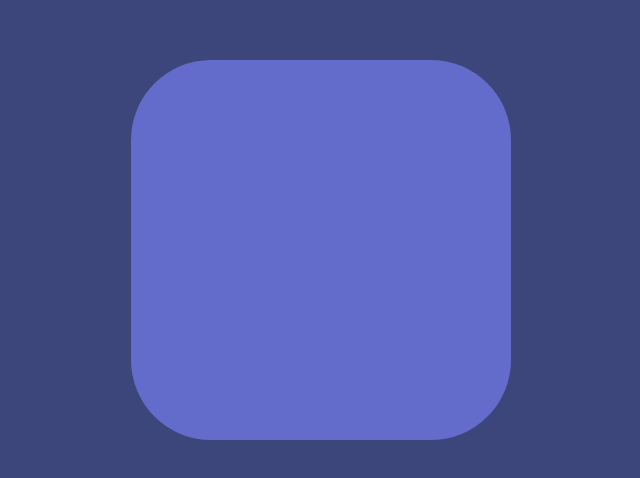
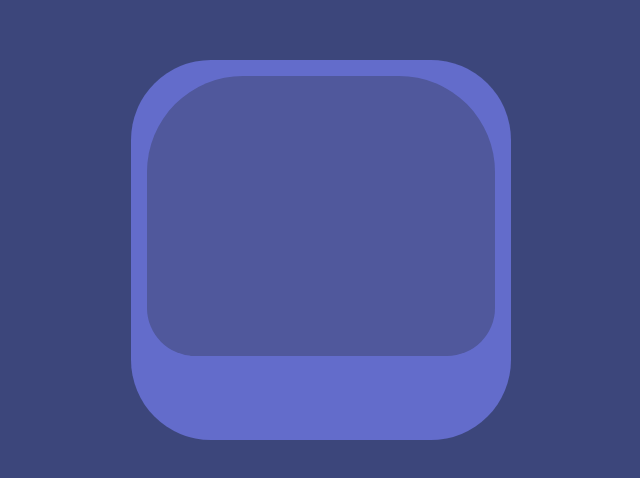
Before and after one commit to Prathamesh2603/Currency-Converter-using-HTML-CSS-JAVASCRIPT, a plain HTML site: page index.html in a window 1280 px wide. Shown: the part 150-628 px from the top of the page, without its empty margins (319-959 px from the left). Drawn offline with Linux system fonts and the light colour scheme.

Commit message:
Inner converter div is done

```diff
--- a/index.html
+++ b/index.html
@@ -9,7 +9,9 @@
 <body>
     <main>
         <div class="outer">
-            <div class="converter"></div>
+            <div class="converter">
+                <div class="inner-converter"></div>
+            </div>
         </div>
     </main>
     <script src="script.js"></script>
--- a/style.css
+++ b/style.css
@@ -16,4 +16,13 @@ body {
     height: 380px;
     background-color: #636CCB;
     border-radius: 5rem;
+    padding-left: 1rem;
+    padding-right: 1rem;
+    padding-top: 1rem;
 }
+.inner-converter {
+    width: 348px;
+    height: 280px;
+    background-color: #50589C;
+    border-radius: 6rem 6rem 3rem 3rem;
+}
```
